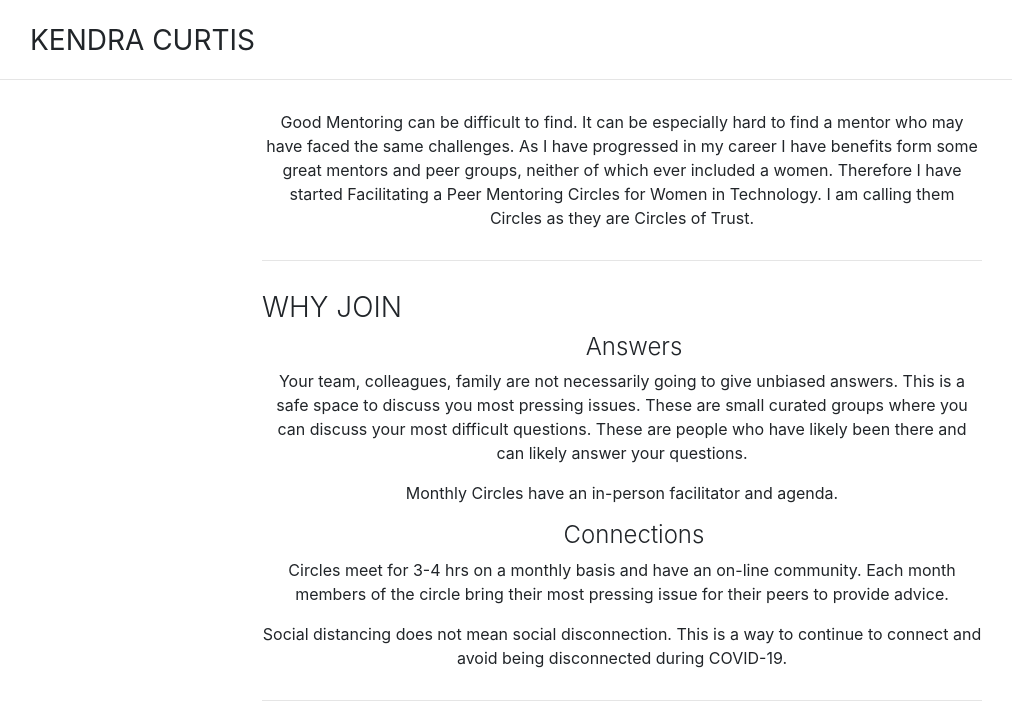
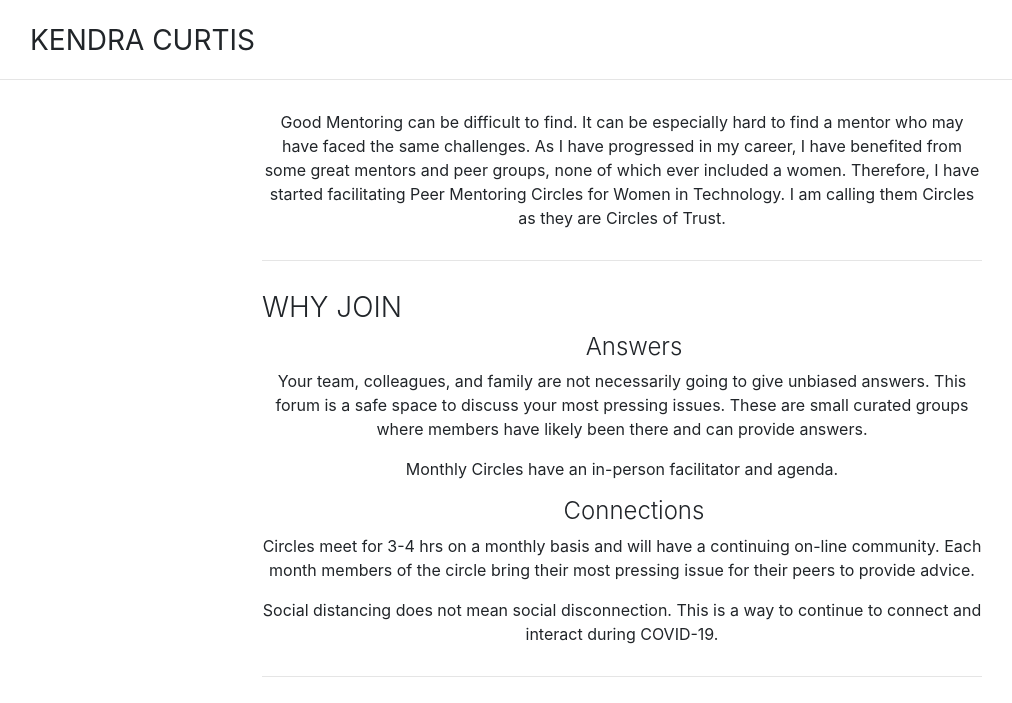
Before and after one commit to kendracurtis/kendracurtis.github.io, a Jekyll site: the page built from circles.md, in a window 1280 px wide and 900 px high, cut to the strip 0-703 px from the top of the window. Shown: the whole strip, without its empty margins (18-1030 px from the left). Built offline with Jekyll 4.4.1, drawn with Linux system fonts in a browser that asks for light colours.

Commit message:
more circles typos

```diff
--- a/circles.md
+++ b/circles.md
@@ -4,18 +4,18 @@ title: Mentoring Circles
 ---
 
 <p style="margin:30px 0;" align="center">
-Good Mentoring can be difficult to find. It can be especially hard to find a mentor who may have faced the same challenges. As I have progressed in my career I have benefits form some great mentors and peer groups, neither of which ever included a women. Therefore I have started Facilitating a Peer Mentoring Circles for Women in Technology. I am calling them Circles as they are Circles of Trust.</p>
+Good Mentoring can be difficult to find. It can be especially hard to find a mentor who may have faced the same challenges. As I have progressed in my career, I have benefited from some great mentors and peer groups, none of which ever included a women. Therefore, I have started facilitating Peer Mentoring Circles for Women in Technology. I am calling them Circles as they are Circles of Trust.</p>
 
 ---
 
 ### WHY JOIN
 
  <h4 align="center">Answers</h4>
- <p align="center">Your team, colleagues, family are not necessarily going to give unbiased answers.  This is a safe space to discuss you most pressing issues. These are small curated groups where you can discuss your most difficult questions. These are people who have likely been there and can likely answer your questions.</p> <p align="center">Monthly Circles have an in-person facilitator and agenda.</p>
+ <p align="center">Your team, colleagues, and family are not necessarily going to give unbiased answers. This forum is a safe space to discuss your most pressing issues. These are small curated groups where members have likely been there and can provide answers.</p> <p align="center">Monthly Circles have an in-person facilitator and agenda.</p>
 
 <h4 align="center">Connections</h4>
-<p align="center">Circles meet for 3-4 hrs on a monthly basis and have an on-line community. Each month members of the circle bring their most pressing issue for their peers to provide advice. </p>
-<p align="center">Social distancing does not mean social disconnection. This is a way to continue to connect and avoid being disconnected during COVID-19.</p>
+<p align="center">Circles meet for 3-4 hrs on a monthly basis and will have a continuing on-line community. Each month members of the circle bring their most pressing issue for their peers to provide advice. </p>
+<p align="center">Social distancing does not mean social disconnection. This is a way to continue to connect and interact during COVID-19.</p>
 ---
 
 <iframe style="margin:auto;display:block;" src="https://docs.google.com/forms/d/e/1FAIpQLSfcW-FRhM4zQxJiQCvZR7emEq9q15-i0qcZ-fBmsmBi3aQt2Q/viewform?embedded=true" width="640" height="892" frameborder="0" marginheight="0" marginwidth="0" display="block">Loading…</iframe>
```
